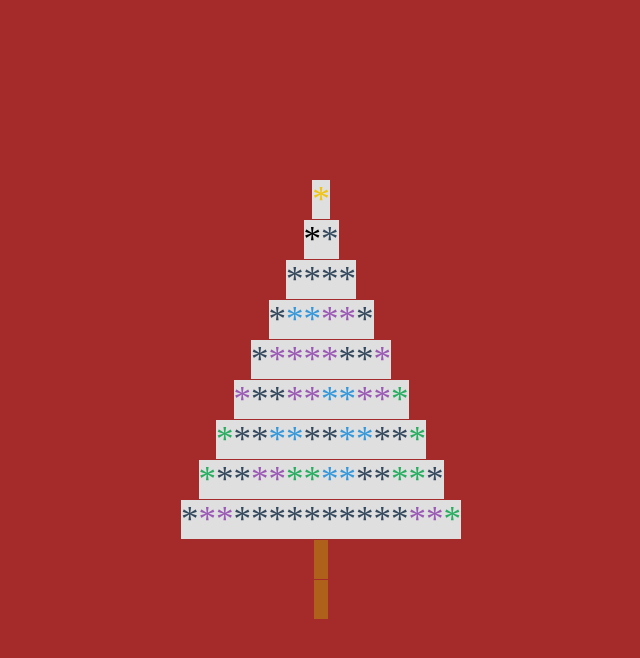
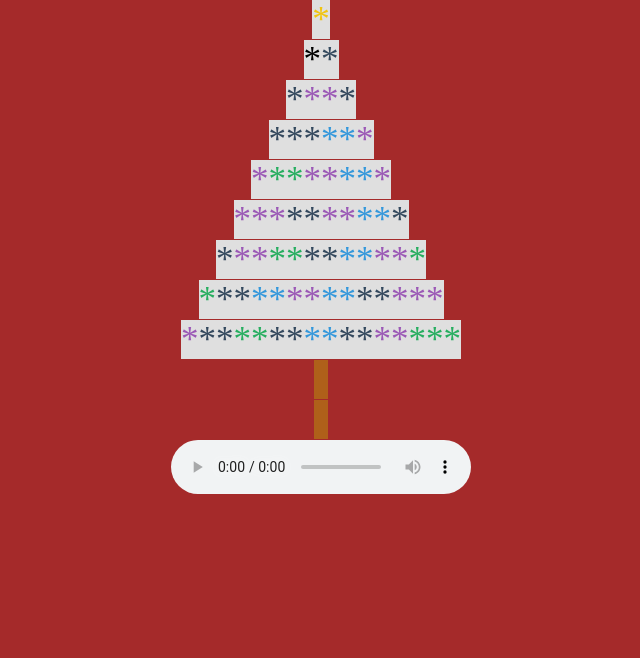
Before and after one commit to brayanbasallo/-navidad, a plain HTML site: page index.html in a window 1280 px wide. Shown: the whole page, without its empty margins (319-959 px from the left). Drawn offline with Linux system fonts and the light colour scheme.

Commit message:
Se corrigio el error y se agrego reproducion infinita

```diff
--- a/css/style.css
+++ b/css/style.css
@@ -4,10 +4,11 @@ body {
 }
 
 .container {
+    text-align: center;
     background-color: brown;
     width: 100vw;
     height: 100vh;
-    display: flex;
+    display: block;
 }
 
 #tablero {
--- a/index.html
+++ b/index.html
@@ -11,6 +11,12 @@
 <body>
     <div class="container">
         <div id="tablero"></div>
+        <!-- loop para reproducion infinita -->
+        <!-- <audio controls loop autoplay> -->
+            <audio controls loop>
+
+            <source src="audio/navidad.mp3">
+        </audio>
     </div>
     <script src="js/codigo.js"></script>
 </body>
--- a/js/codigo.js
+++ b/js/codigo.js
@@ -75,7 +75,7 @@ function numeroAleratorio(condicion) {
     return salida;
 }
 crearArreglo();
-/* setInterval(() => {
+setInterval(() => {
     tablero.innerHTML = "";
 }, 1000);
-setInterval(crearArreglo, 1000) */
+setInterval(crearArreglo, 1000)
```
Also changed, not shown: 2 other files.
